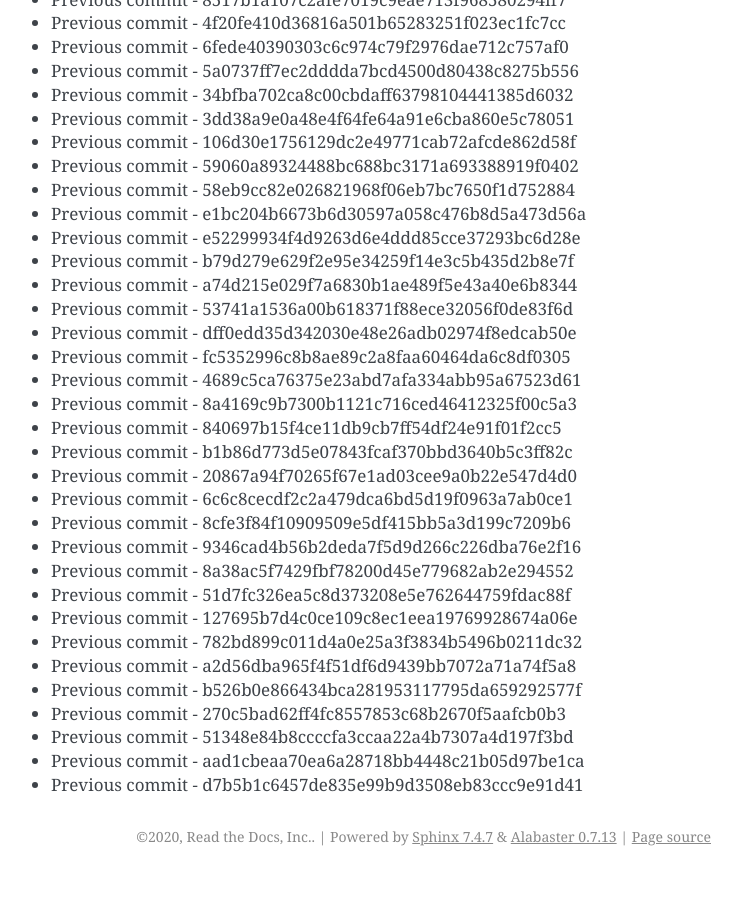
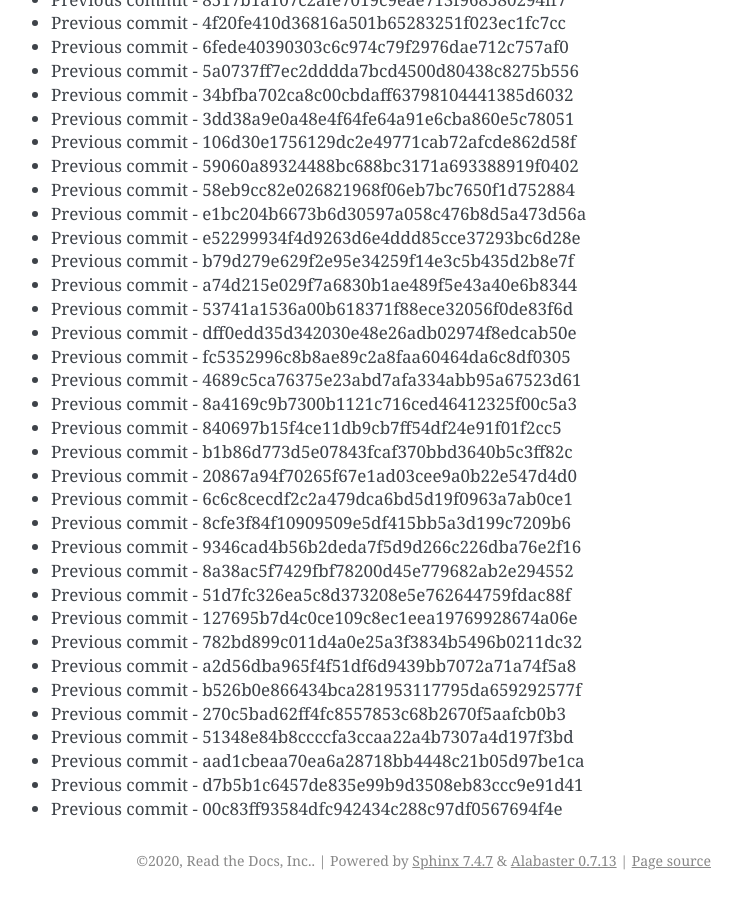
Before and after one commit to readthedocs/rtd-git-stresstest, a Sphinx documentation site: the page built from docs/updates.rst, in a window 1280 px wide and 900 px high, scrolled down 103268 px. Shown: the whole window, without its empty margins (399-1141 px from the left). Built offline with Sphinx 7.4.7, drawn with Linux system fonts in a browser that asks for light colours; before the commit the page ends 104144 px from its top, so only the background shows below that.

Commit message:
Generating commit from previous: 00c83ff93584dfc942434c288c97df0567694f4e

```diff
--- a/docs/updates.rst
+++ b/docs/updates.rst
@@ -4371,3 +4371,4 @@ It can be tested for any performance characteristics.
 * Previous commit - 51348e84b8ccccfa3ccaa22a4b7307a4d197f3bd
 * Previous commit - aad1cbeaa70ea6a28718bb4448c21b05d97be1ca
 * Previous commit - d7b5b1c6457de835e99b9d3508eb83ccc9e91d41
+* Previous commit - 00c83ff93584dfc942434c288c97df0567694f4e
```
